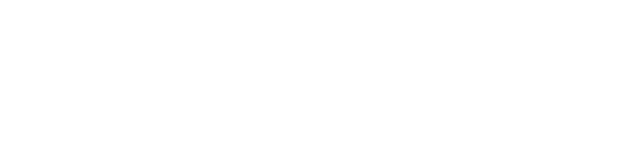
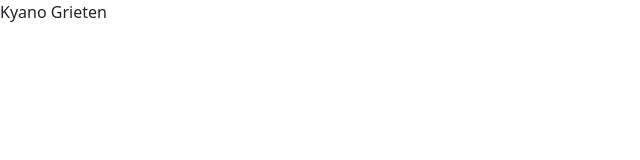
Before and after one commit to webpxl/41dvo1070-werkplekleren-1-portfolio-25-26-grdvo-kyanogr, a plain HTML site: page index.html in a window 1280 px wide. Shown: the whole page, without its empty margins (0-640 px from the left). Drawn offline with nearby package versions, Linux system fonts and the light colour scheme.

Commit message:
Second commit

```diff
--- a/index.html
+++ b/index.html
@@ -5,8 +5,14 @@
     <meta name="viewport"
           content="width=device-width, user-scalable=no, initial-scale=1.0, maximum-scale=1.0, minimum-scale=1.0">
     <title>Document</title>
+
+    <!-- Bootstrap core CSS -->
+    <link href="https://cdn.jsdelivr.net/npm/bootstrap@5.3.2/dist/css/bootstrap.min.css" rel="stylesheet" crossorigin="anonymous">
+
+    <!-- Optional: separate Bootstrap grid (included in the core file, but provided if you need it separately) -->
+    <link href="https://cdn.jsdelivr.net/npm/bootstrap@5.3.2/dist/css/bootstrap-grid.min.css" rel="stylesheet" crossorigin="anonymous">
 </head>
 <body>
-
+    <p>Kyano Grieten</p>
 </body>
 </html>
```
